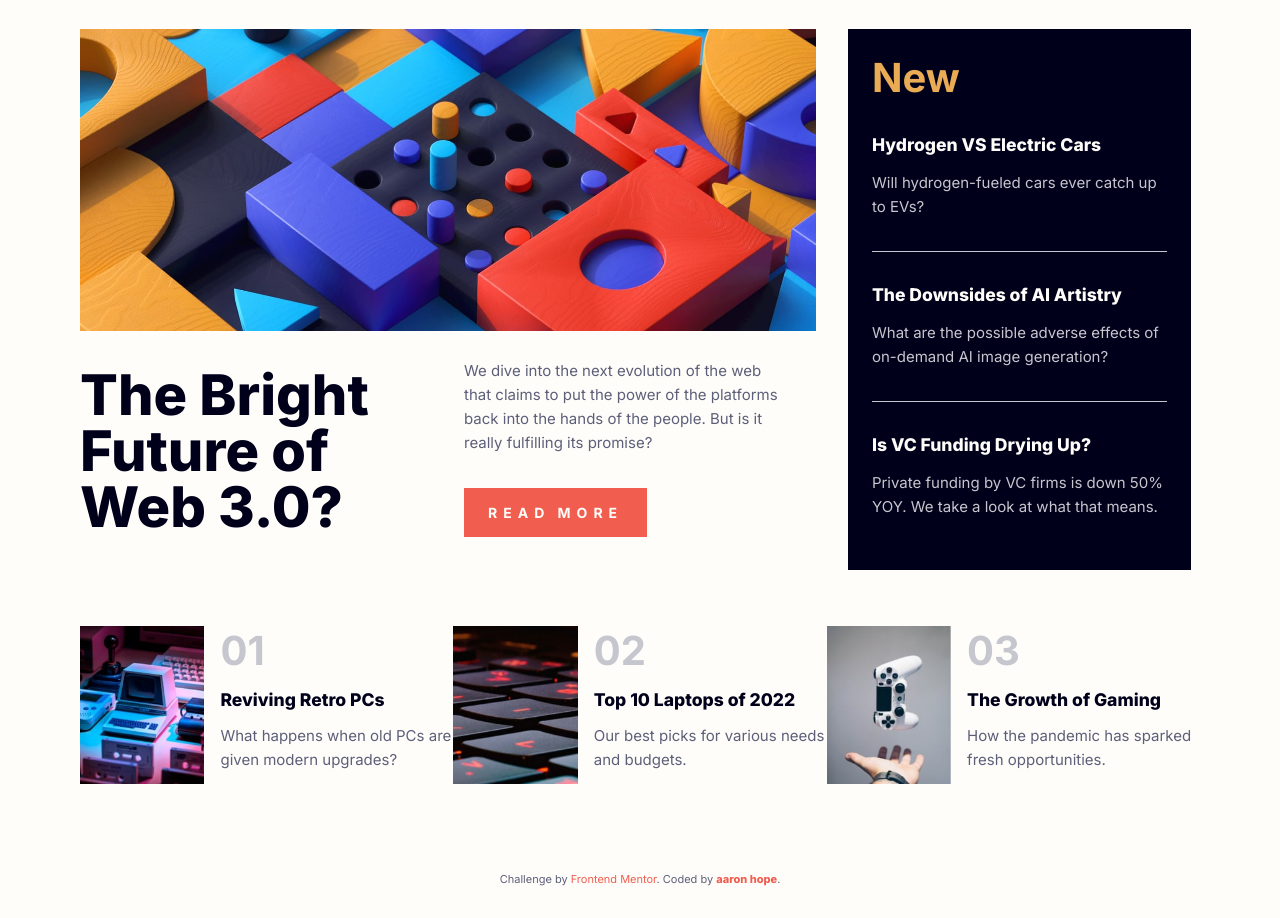
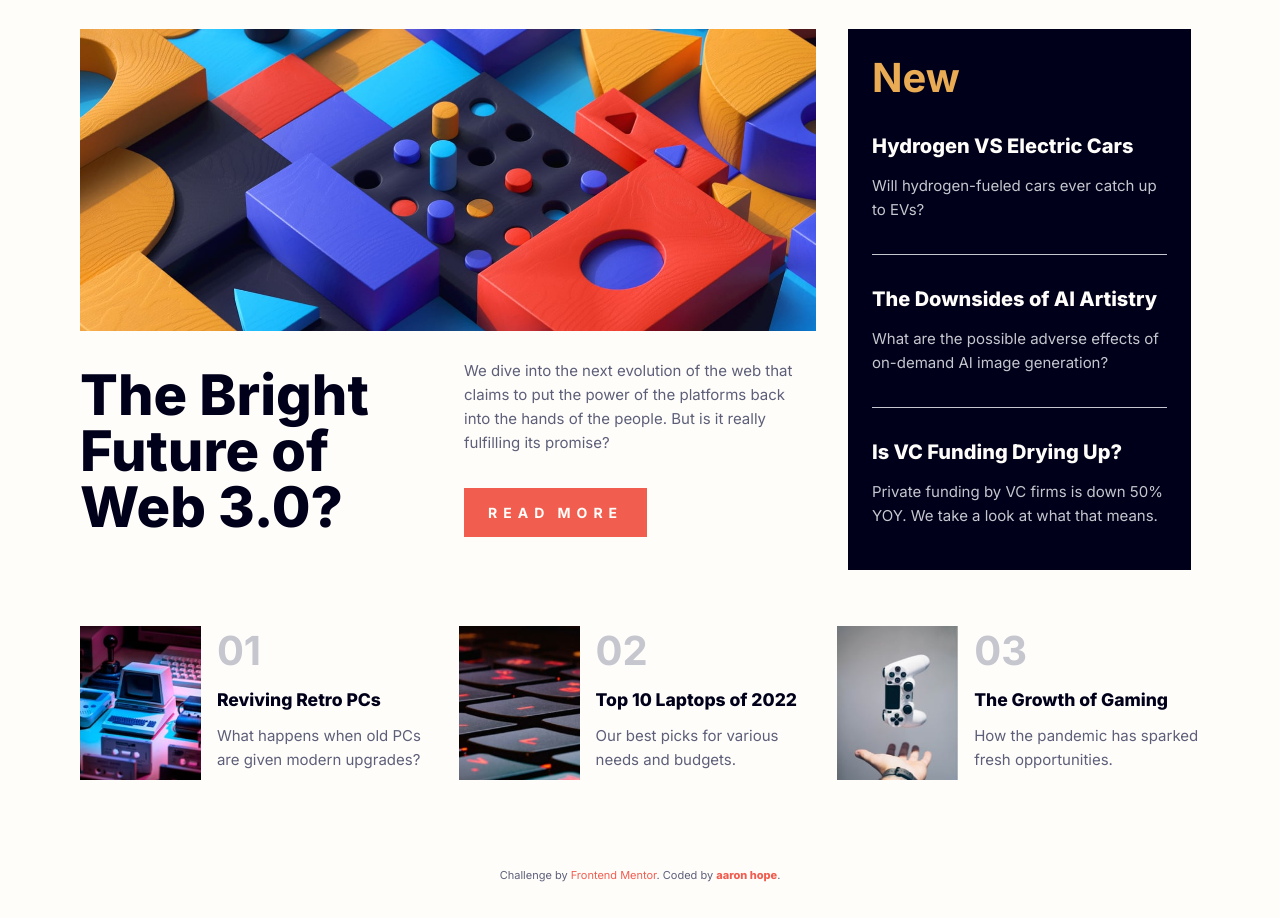
Before and after one commit to raresample/fm-news-homepage, a plain HTML site: page index.html in a window 1280 px wide. Shown: the part 155-1073 px from the top of the page. Drawn offline with Linux system fonts and the light colour scheme.

Commit message:
Tweaked .new h3 size, added gaps to .popular grid

```diff
--- a/styles.css
+++ b/styles.css
@@ -172,6 +172,7 @@ h2 {
   color: var(--Off-white);
   text-decoration: none;
   font-weight: 800;
+  font-size: 1.25rem;
 }
 
 .new > article > h3 > a:hover {
@@ -325,7 +326,7 @@ footer a {
   }
 
   .featured-excerpt {
-    padding-right: 2rem;
+    padding-right: 1rem;
   }
 
   .new {
@@ -344,7 +345,7 @@ footer a {
   .popular {
     display: grid;
     grid-template-columns: repeat(3, 1fr);
-    /* max-height: 120px; */
+    gap: 1rem;
   }
 
   .popular h3 {
```
